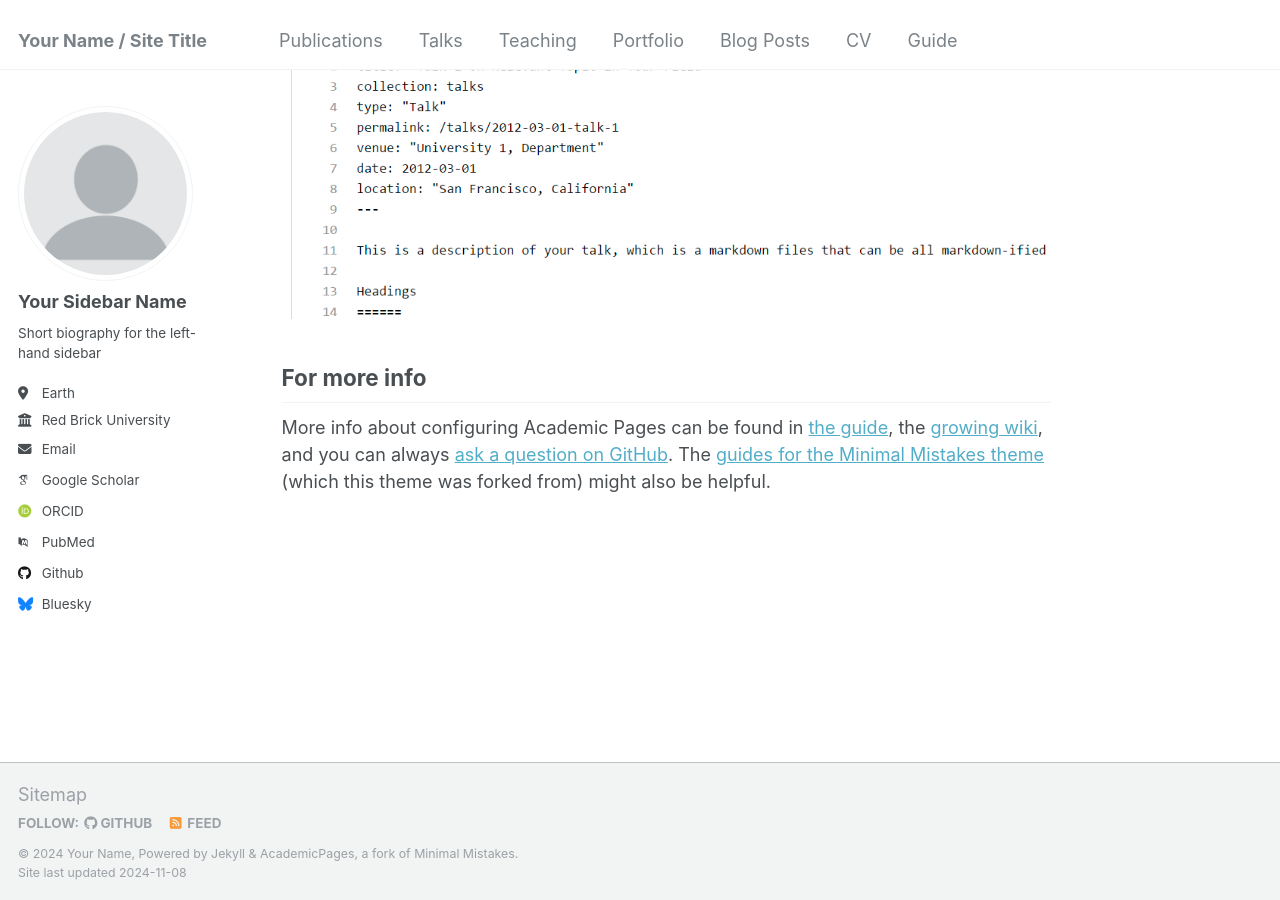
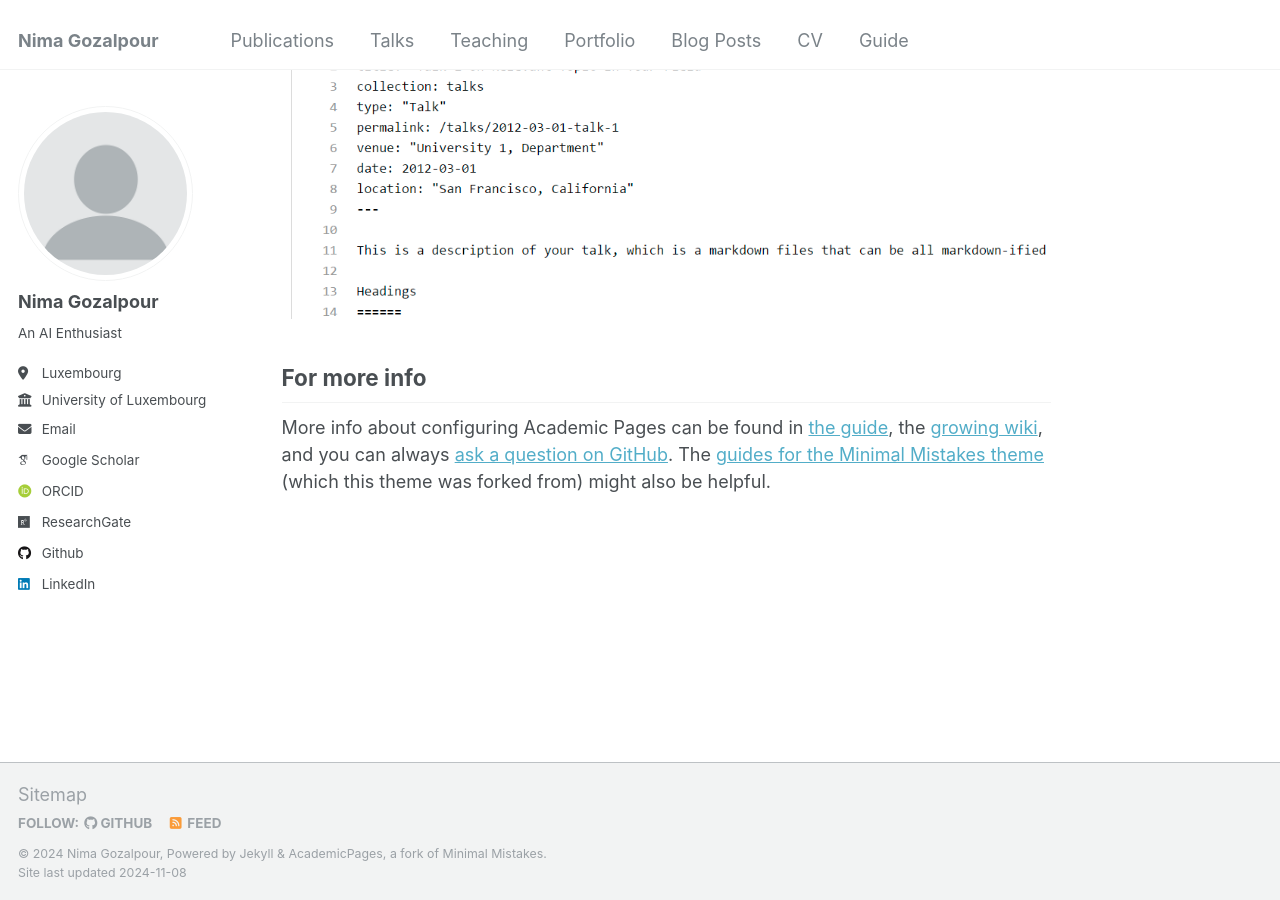
Before and after one commit to NimaGozalpour/NimaGozalpour.github.io, a Jekyll site: the page built from _pages/about.md, in a window 1280 px wide and 900 px high, scrolled down 2643 px. Built offline with Jekyll 4.4.1, drawn with Linux system fonts in a browser that asks for light colours; some web fonts are replaced.

Commit message:
_config.yml is filled out

```diff
--- a/_config.yml
+++ b/_config.yml
@@ -8,11 +8,11 @@
 
 # Basic Site Settings
 locale                   : "en-US"
-title                    : "Your Name / Site Title"
+title                    : "Nima Gozalpour"
 title_separator          : "-"
-name                     : &name "Your Name"
-description              : &description "personal description"
-url                      : https://academicpages.github.io # the base hostname & protocol for your site e.g. "https://mmistakes.github.io"
+name                     : &name "Nima Gozalpour"
+description              : &description "An AI Enthusiast"
+url                      : https://nimagozalpour.github.io # the base hostname & protocol for your site e.g. "https://mmistakes.github.io"
 baseurl                  : "" # the subpath of your site, e.g. "/blog"
 repository               : "academicpages/academicpages.github.io"
 
@@ -22,34 +22,34 @@ repository               : "academicpages/academicpages.github.io"
 author:
   # Biographic information
   avatar           : "profile.png"
-  name             : "Your Sidebar Name"
+  name             : "Nima Gozalpour"
   pronouns         : # example: "she/her"
-  bio              : "Short biography for the left-hand sidebar"
-  location         : "Earth"
-  employer         : "Red Brick University"
+  bio              : "An AI Enthusiast"
+  location         : "Luxembourg"
+  employer         : "University of Luxembourg"
   uri              : # URL
-  email            : "none@example.org"
+  email            : "nimagozalpour@gmail.com"
 
   # Academic websites
   arxiv            : # URL - Update with the correct link to your profile
-  googlescholar    : "https://scholar.google.com/citations?user=PS_CX0AAAAAJ"
+  googlescholar    : "https://scholar.google.com/citations?user=4wrSMlkAAAAJ&hl=en"
   impactstory      : # URL
-  orcid            : "http://orcid.org/yourorcidurl"
+  orcid            : "https://orcid.org/0000-0002-6996-1673"
   semantic         : # URL
-  pubmed           : "https://www.ncbi.nlm.nih.gov/pubmed/?term=john+snow"
-  researchgate     : # URL
+  pubmed           : #"https://www.ncbi.nlm.nih.gov/pubmed/?term=john+snow"
+  researchgate     : "https://www.researchgate.net/profile/Nima-Gozalpour/"
   scopus           : # URL
 
   # Repositories and software development
   bitbucket        : # Username - Update with your username on the site
   codepen          : # Username
   dribbble         : # Username
-  github           : "academicpages"
+  github           : "NimaGozalpour"
   kaggle           : # Username
   stackoverflow    : # User number or user number and name (i.e., use "1" or "1/jeff-atwood")
 
   # Social media
-  bluesky          : "bsky.app" # Replace this with you Bluesky username
+  bluesky          : #"bsky.app" # Replace this with you Bluesky username
   facebook         : # Username
   flickr           : # Username
   foursquare       : # Username
@@ -58,7 +58,7 @@ author:
   keybase          : # Username
   instagram        : # Username
   lastfm           : # Username
-  linkedin         : # Username
+  linkedin         : "nima-gozalpour-5a1a51114"# Username
   mastodon         : # URL
   medium           : # URL
   pinterest        : # Username
```
